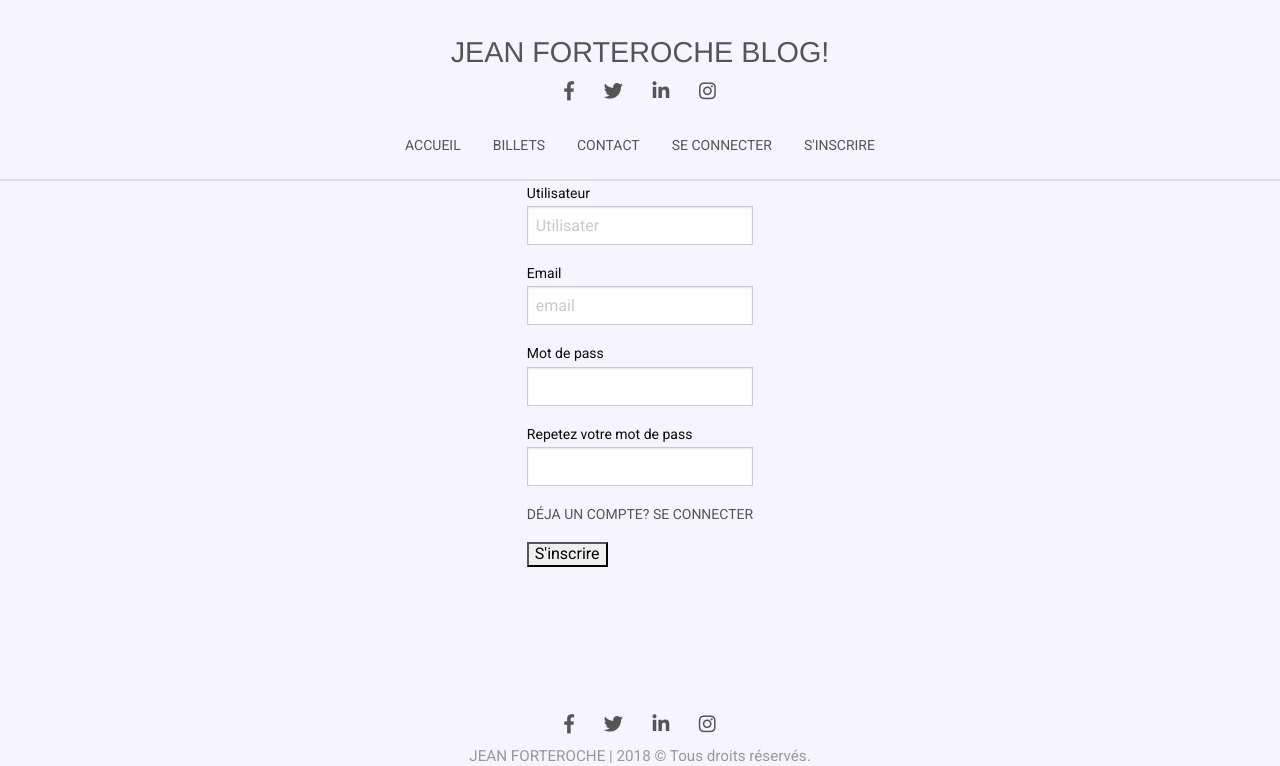
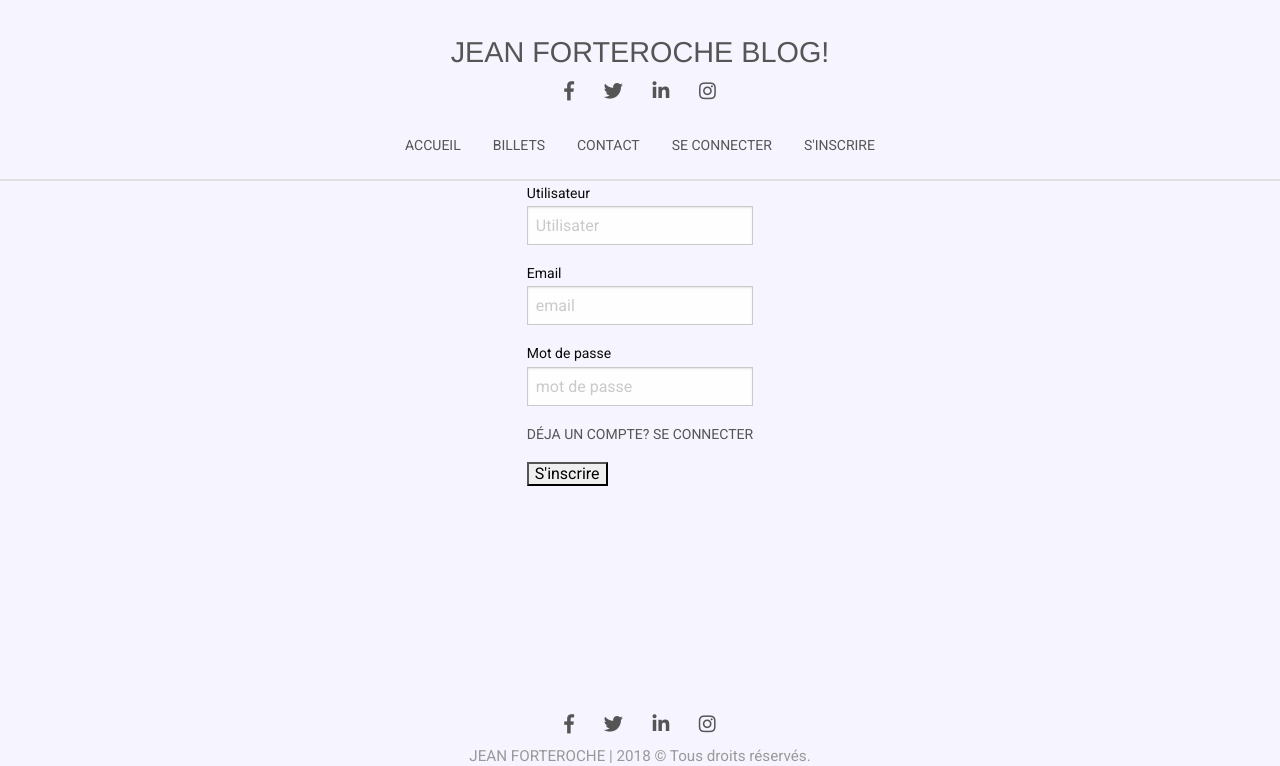
Before and after one commit to WarryPro/Projet3, a PHP site: page /index.php?action=inscription in a window 1280 px wide. Shown: the top 766 px of the page. Run offline with PHP 8.4, Linux system fonts and the light colour scheme; some libraries are stand-ins or nearby versions.

Commit message:
Supp block input repetz mot de passe

```diff
--- a/Views/frontend/inscription.php
+++ b/Views/frontend/inscription.php
@@ -19,13 +19,8 @@
 
         <div class="row">
             <div class="large-12 columns">
-                <label for="pass">Mot de pass</label>
-                <input type="password" name="pass" id="pass" required>
-            </div>
-
-            <div class="large-12 columns">
-                <label>Repetez votre mot de pass</label>
-                <input type="password" name="repass" id="repass" required>
+                <label for="pass">Mot de passe</label>
+                <input type="password" name="pass" id="pass" required placeholder="mot de passe">
             </div>
 
             <div class="large-12 columns">
```
